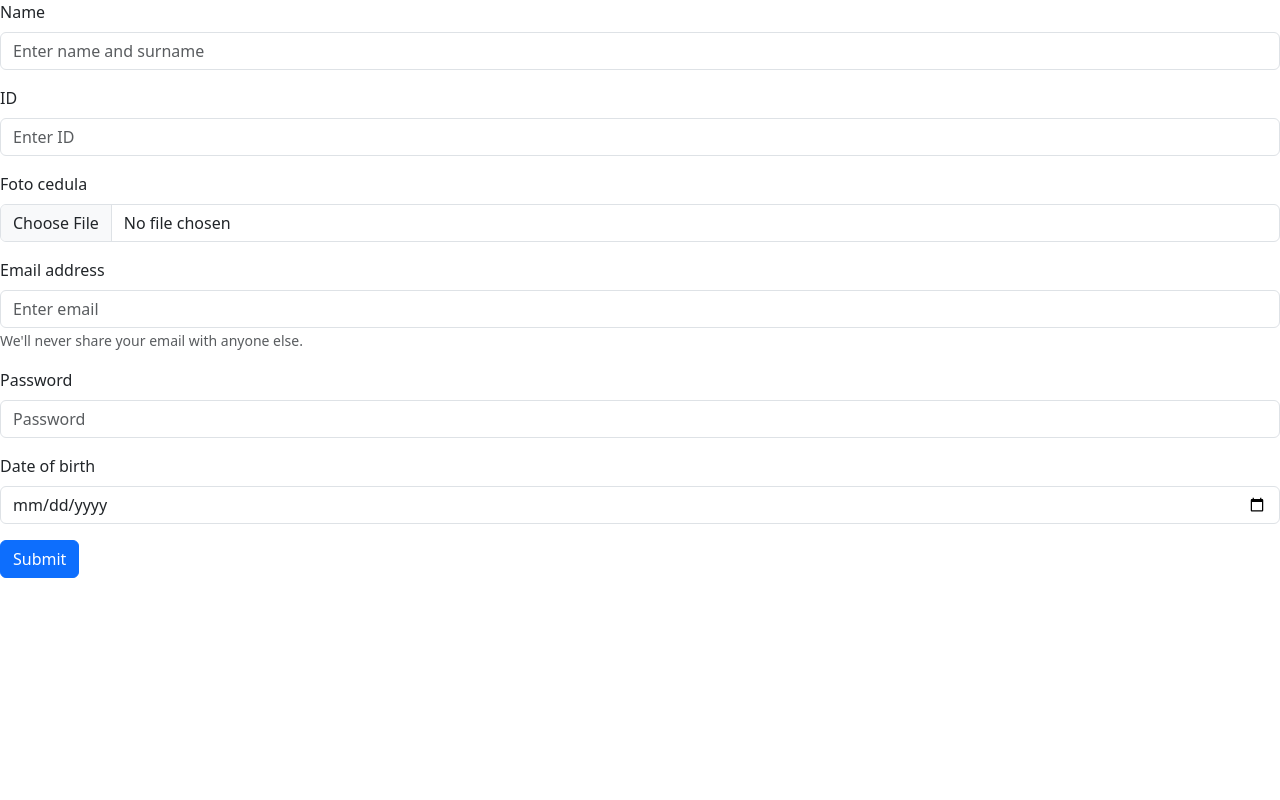
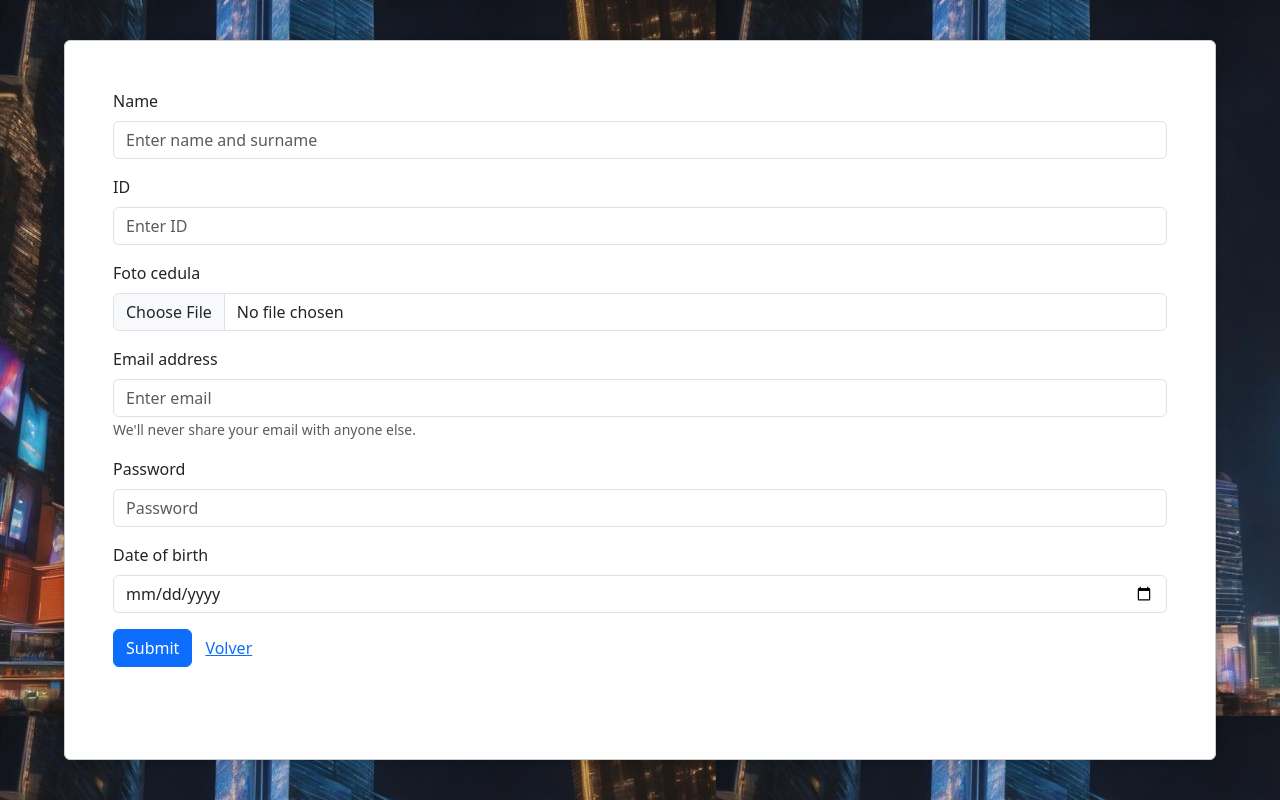
Before and after one commit to teters/ProyectoTIC3, a React (Create React App) app in the folder application/: page /signup in a window 1280 px wide. Built offline with nearby package versions, Linux system fonts and the light colour scheme.

Commit message:
igna gay

```diff
--- a/application/src/interfaces/SignUp.js
+++ b/application/src/interfaces/SignUp.js
@@ -2,6 +2,8 @@
 import React, { useState } from "react";
 import Form from "react-bootstrap/Form";
 import Button from "react-bootstrap/Button";
+import { Link } from "react-router-dom";
+import "./styles/styless.css";
 
 
 function SignUp() {
@@ -54,7 +56,8 @@ function SignUp() {
 
   return (
 
-
+      <div className='login-background d-flex justify-content-center align-items-center 50-w vh-100'>
+        <div className='registrarse p-5 rounded bg-white'>
           <Form onSubmit={registrarse}>
             <Form.Group className="mb-3" controlId="formName">
               <Form.Label>Name</Form.Label>
@@ -118,7 +121,14 @@ function SignUp() {
               <Button variant="primary" type="submit">
                 Submit
               </Button>
+              <Link to="/">
+                <button type="button" class="btn btn-link" >Volver</button>
+
+              </Link>
             </Form>
+        </div>
+        </div>
+
 
 
 
--- a/application/src/interfaces/styles/styless.css
+++ b/application/src/interfaces/styles/styless.css
@@ -13,3 +13,20 @@
 .login-background{
   background-image: url('fondoL2.jpg'); /* Ruta a tu imagen de edificios */
 }
+.registrarse {
+  width: 90%; /* Aumenta el ancho del contenedor al 90% del tamaño de la ventana */
+  height: 90vh; /* Aumenta la altura del contenedor al 90% de la altura de la ventana */
+  padding: 30px; /* Relleno interno, puedes ajustarlo según tus necesidades */
+  border: 1px solid #ccc; /* Borde */
+  box-shadow: 0 0 10px rgba(0, 0, 0, 0.2); /* Sombra */
+  margin: 0 auto; /* Centrar horizontalmente */
+  position: relative;
+   /* Ruta a tu imagen de edificios */
+  background-repeat: no-repeat;
+  background-size: contain;
+  background-position: bottom center; /* Coloca la marca de agua en la parte superior e inferior */
+}
+
+
+
+/* Estilo para el botón fuera del contenedor */
```
Lines whose indentation alone changed are shown as unchanged.
